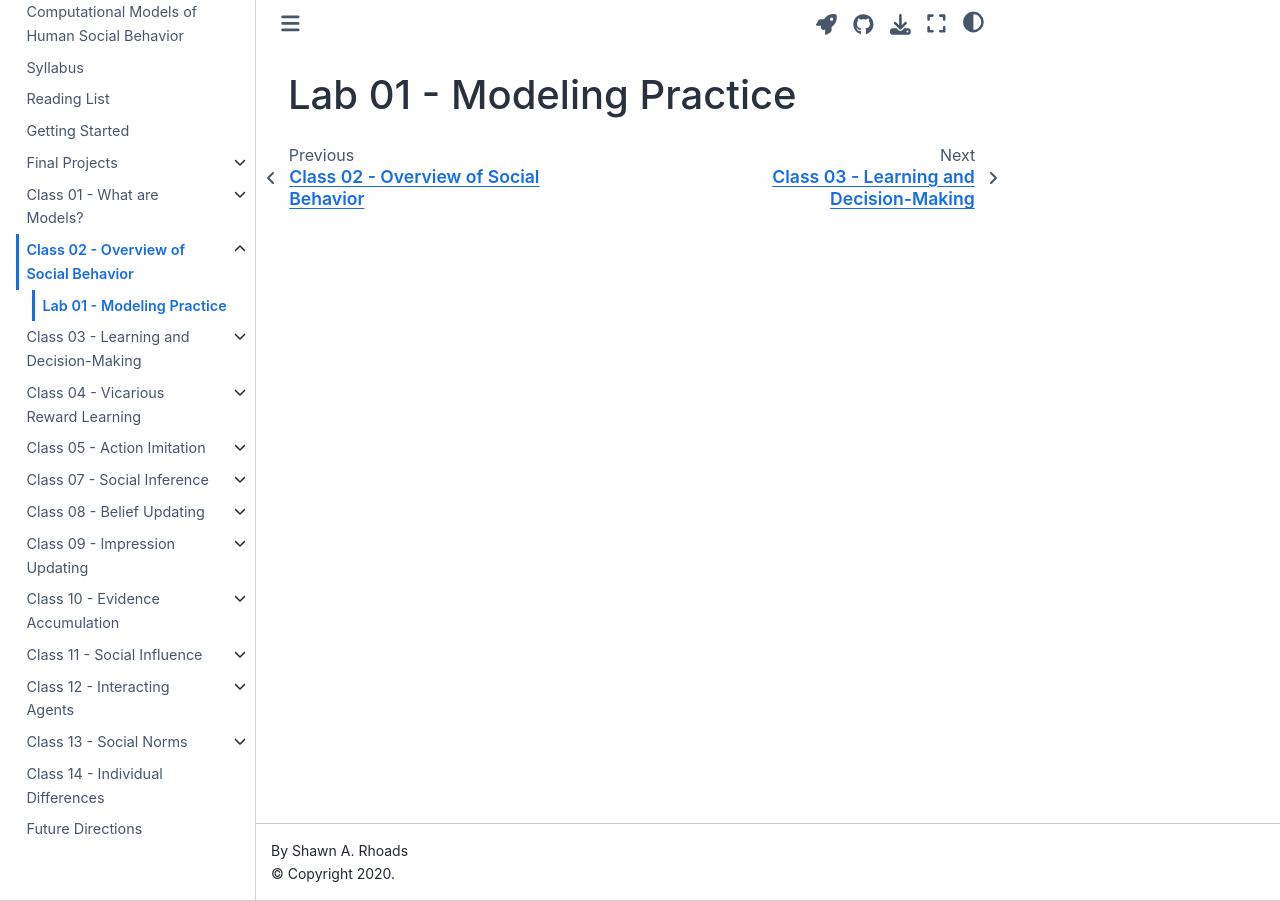
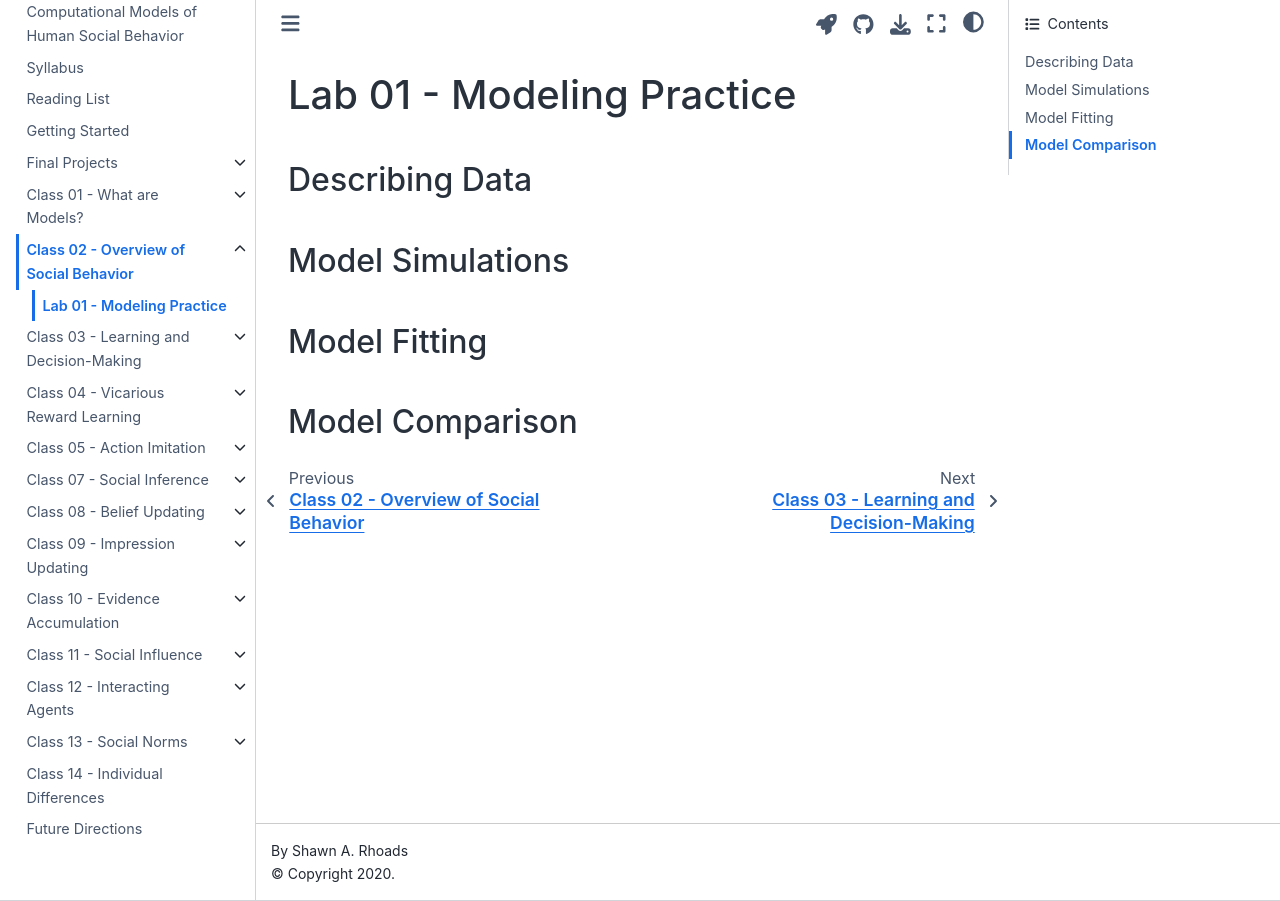
Before and after one commit to shawnrhoads/gu-psyc-347, a Jupyter Book: the page built from content/wk02-01_Modeling-Practice.ipynb, in a window 1280 px wide. Built offline with Jupyter Book 1.0.4 settings and Sphinx 7.4.7 and the Sphinx Book theme 1.1.4, drawn with Linux system fonts in a browser that asks for light colours; pages that are not in the unit, such as notebooks, are missing from menus; some of the changed lines change nothing that is shown.

Commit message:
added sections for lab 01 modeling practice

```diff
--- a/content/_toc.yml
+++ b/content/_toc.yml
@@ -13,10 +13,6 @@
 - file: wk02-00_Social-Behavior
   sections:
     - file: wk02-01_Modeling-Practice
-    - file: wk02-02_Describing-Data
-    - file: wk02-03_Model-Simulations
-    - file: wk02-04_Model-Fitting
-    - file: wk02-05_Model-Comparison
 - file: wk03-00_RLDM
   sections:
     - file: wk03-01_Two-Armed-Bandit
```
Also changed, not shown: content/wk02-01_Modeling-Practice.ipynb.
